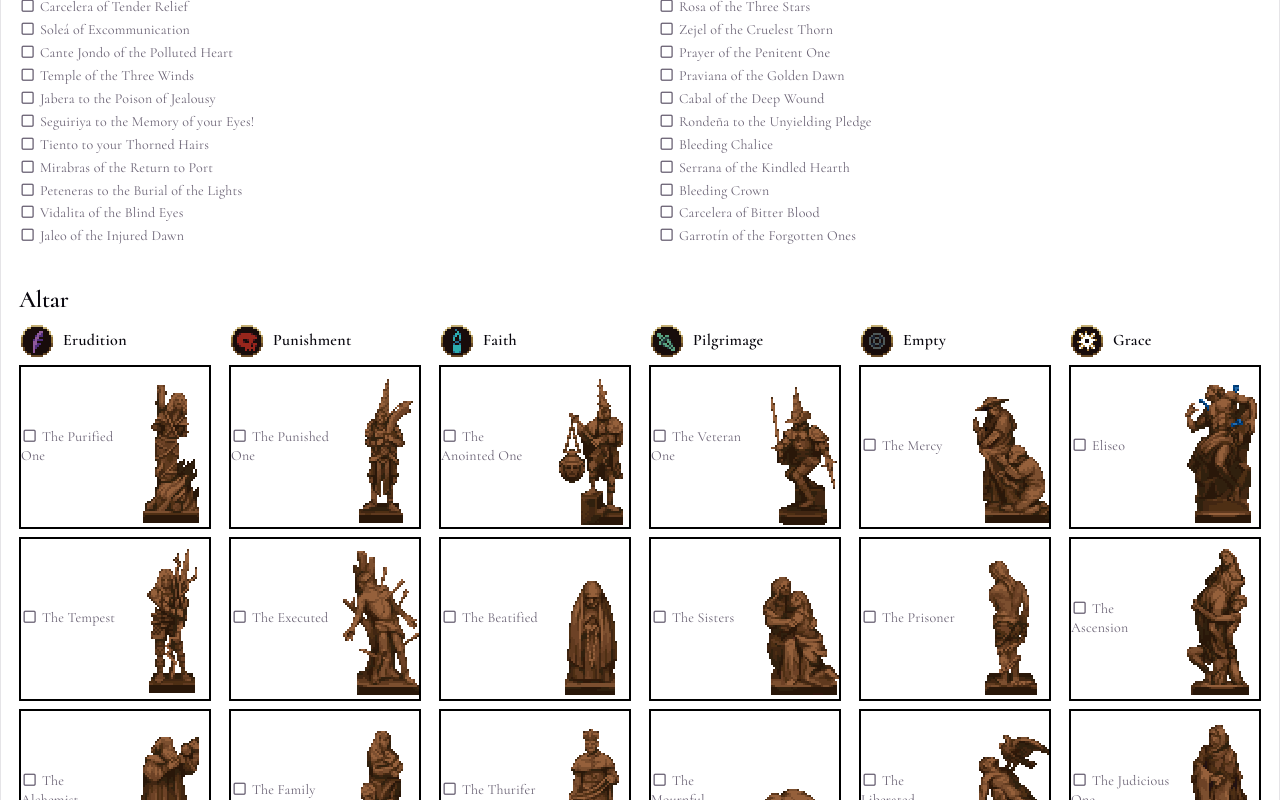
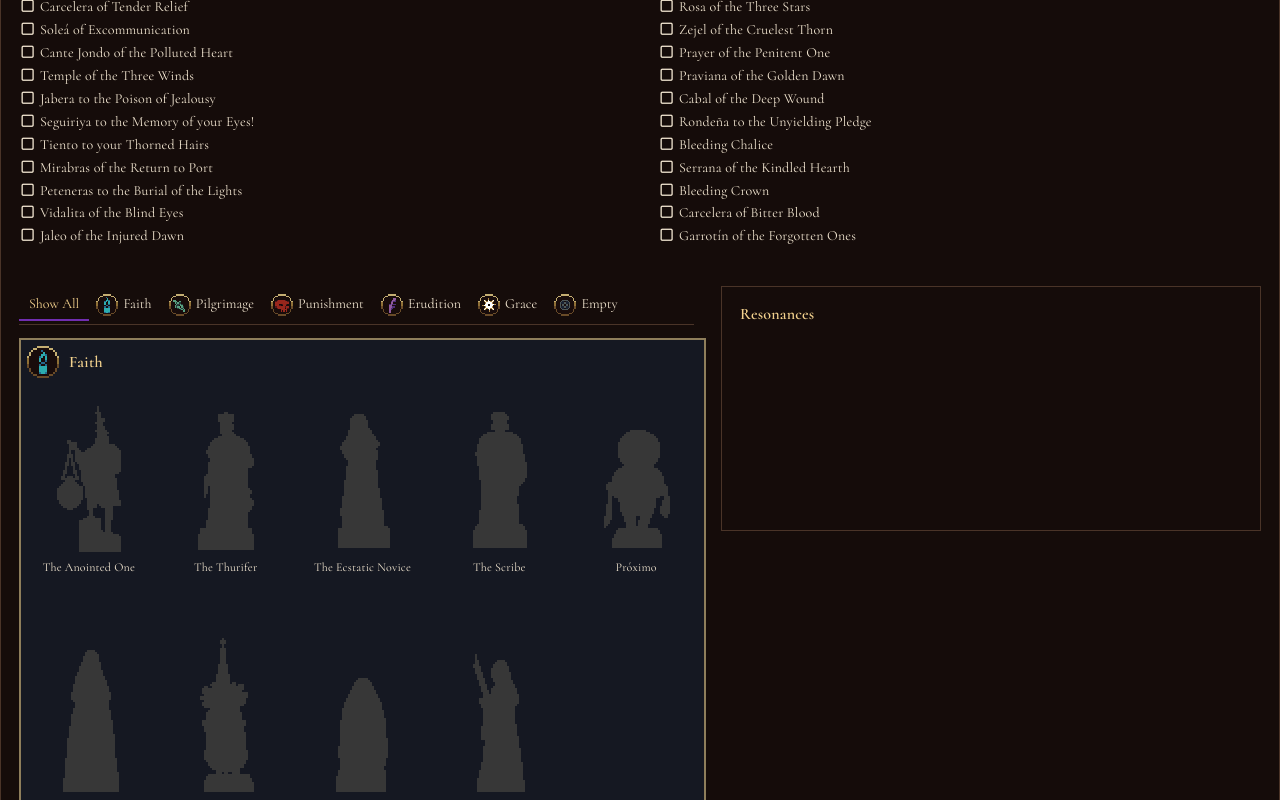
Before and after one commit to The-Black-Lodge/blasphemous2-save-analyzer, a React (Vite) app: page / in a window 1280 px wide. Shown: the part 1380-2180 px from the top of the page. Built offline with nearby package versions, Linux system fonts and the light colour scheme.

Commit message:
display order

```diff
--- a/src/components/Altar.tsx
+++ b/src/components/Altar.tsx
@@ -1,3 +1,4 @@
+import { useState } from "react"
 import b2data from "../data/b2data.json"
 import { FigureCategorySprite } from "./FigureCategorySprite"
 import { FigureSprite } from "./FigureSprite"
@@ -5,7 +6,8 @@ import { useSave } from "./SaveContext"
 import {
   FIGURE_KIND_LABELS,
   FIGURE_KIND_ORDER,
-  getFigureKind,
+  getFigureDisplayKind,
+  getOrderedFigureSourcesForKind,
   type FigureKind,
 } from "../utils/figureKinds"
 import {
@@ -23,6 +25,8 @@ interface FigureItem {
   }
 }
 
+type AltarTab = "all" | FigureKind | "other"
+
 const MAIDEN_UNWAVERING_SOURCE = "FG36"
 const hiddenChainSources = getHiddenChainSources()
 const maidenChain = getMaidenChain()
@@ -30,10 +34,7 @@ const figureBySource = new Map(
   b2data.figures.map((figure) => [figure.source, figure]),
 )
 
-function getFigureSpriteSource(
-  source: string,
-  acquired: Set<string>,
-): string {
+function getFigureSpriteSource(source: string, acquired: Set<string>): string {
   if (source === maidenChain.displaySource) {
     const chainIndex = getHighestAcquiredChainIndex(maidenChain, acquired)
     if (chainIndex !== null) {
@@ -71,7 +72,20 @@ function MaidenLabel({ chainIndex }: { chainIndex: number | null }) {
   )
 }
 
-function FigureRow({
+function isFigureOwned(source: string, acquired: Set<string>): boolean {
+  if (source === maidenChain.displaySource) {
+    return isChainAcquired(maidenChain, acquired)
+  }
+
+  const envoyChain = getEnvoyChain(source)
+  if (envoyChain) {
+    return isChainAcquired(envoyChain, acquired)
+  }
+
+  return acquired.has(source)
+}
+
+function FigureItem({
   source,
   acquired,
 }: {
@@ -81,26 +95,24 @@ function FigureRow({
   const figure = figureBySource.get(source)
   if (!figure) return null
 
+  const owned = isFigureOwned(source, acquired)
+  const itemClassName = owned
+    ? "altar-figure-item"
+    : "altar-figure-item altar-figure-item--missing"
+
   if (source === maidenChain.displaySource) {
     const chainIndex = getHighestAcquiredChainIndex(maidenChain, acquired)
 
     return (
-      <li key={source} className="altar-figure-row">
-        <span className="altar-figure-label">
-          <i
-            className={
-              isChainAcquired(maidenChain, acquired)
-                ? "fa-regular fa-square-check"
-                : "fa-regular fa-square"
-            }
-          ></i>{" "}
-          <MaidenLabel chainIndex={chainIndex} />
-        </span>
+      <li className={itemClassName}>
         <span className="altar-figure-sprite-slot">
           <FigureSprite
             source={getFigureSpriteSource(source, acquired)}
             acquired={acquired}
           />
+        </span>
+        <span className="altar-figure-label">
+          <MaidenLabel chainIndex={chainIndex} />
         </span>
       </li>
     )
@@ -112,17 +124,7 @@ function FigureRow({
     const isBurnt = acquired.has(burntSource)
 
     return (
-      <li key={source} className="altar-figure-row">
-        <span className="altar-figure-label">
-          <i
-            className={
-              isChainAcquired(envoyChain, acquired)
-                ? "fa-regular fa-square-check"
-                : "fa-regular fa-square"
-            }
-          ></i>{" "}
-          {isBurnt ? `Burnt Figure (${figure.caption.en})` : figure.caption.en}
-        </span>
+      <li className={itemClassName}>
         <span className="altar-figure-sprite-slot">
           <FigureSprite
             source={getFigureSpriteSource(source, acquired)}
@@ -130,60 +132,62 @@ function FigureRow({
             burnt={isBurnt}
           />
         </span>
+        <span className="altar-figure-label">
+          {isBurnt ? `Burnt Figure (${figure.caption.en})` : figure.caption.en}
+        </span>
       </li>
     )
   }
 
   return (
-    <li key={source} className="altar-figure-row">
-      <span className="altar-figure-label">
-        <i
-          className={
-            acquired.has(source)
-              ? "fa-regular fa-square-check"
-              : "fa-regular fa-square"
-          }
-        ></i>{" "}
-        {figure.caption.en}
-      </span>
+    <li className={itemClassName}>
       <span className="altar-figure-sprite-slot">
         <FigureSprite
           source={getFigureSpriteSource(source, acquired)}
           acquired={acquired}
         />
       </span>
+      <span className="altar-figure-label">{figure.caption.en}</span>
     </li>
   )
 }
 
-function FigureList({
+function FigurePanel({
   kind,
+  label,
   sources,
   acquired,
+  showHeading,
 }: {
-  kind: FigureKind
+  kind?: FigureKind
+  label: string
   sources: string[]
   acquired: Set<string>
+  showHeading: boolean
 }) {
   if (sources.length === 0) return null
 
   return (
-    <div className="altar-column">
-      <h3 className="altar-column-heading">
-        <FigureCategorySprite kind={kind} />
-        <span>{FIGURE_KIND_LABELS[kind]}</span>
-      </h3>
-      <ul>
+    <section className="altar-panel">
+      {showHeading ? (
+        <h3 className="altar-panel-heading">
+          {kind ? <FigureCategorySprite kind={kind} /> : null}
+          <span>{label}</span>
+        </h3>
+      ) : null}
+      <ul className="altar-figures">
         {sources.map((source) => (
-          <FigureRow key={source} source={source} acquired={acquired} />
+          <FigureItem key={source} source={source} acquired={acquired} />
         ))}
       </ul>
-    </div>
+    </section>
   )
 }
 
 export default function Altar() {
   const { save } = useSave()
+  const [tab, setTab] = useState<AltarTab>("all")
+
   const acquired = new Set(
     (
       save?.player?.inventory as
@@ -195,47 +199,106 @@ export default function Altar() {
   )
 
   const byKind = new Map(
-    FIGURE_KIND_ORDER.map((kind) => [kind, [] as string[]]),
+    FIGURE_KIND_ORDER.map((kind) => [
+      kind,
+      getOrderedFigureSourcesForKind(kind, acquired, hiddenChainSources),
+    ]),
   )
+
   const unclassified: string[] = []
-
   for (const figure of b2data.figures) {
     if (hiddenChainSources.has(figure.source)) {
       continue
     }
-
-    const kind = getFigureKind(figure.source)
-    if (kind) {
-      byKind.get(kind)?.push(figure.source)
-    } else {
+    if (!getFigureDisplayKind(figure.source, acquired)) {
       unclassified.push(figure.source)
     }
   }
 
+  const categoryTabs = FIGURE_KIND_ORDER.filter(
+    (kind) => (byKind.get(kind)?.length ?? 0) > 0,
+  )
+  const otherTabVisible = unclassified.length > 0
+
+  const visiblePanels =
+    tab === "all"
+      ? [
+          ...categoryTabs.map((kind) => ({
+            id: kind,
+            kind,
+            label: FIGURE_KIND_LABELS[kind],
+            sources: byKind.get(kind) ?? [],
+          })),
+          ...(otherTabVisible
+            ? [{ id: "other" as const, label: "Other", sources: unclassified }]
+            : []),
+        ]
+      : tab === "other"
+        ? [{ id: "other" as const, label: "Other", sources: unclassified }]
+        : [
+            {
+              id: tab,
+              kind: tab,
+              label: FIGURE_KIND_LABELS[tab],
+              sources: byKind.get(tab) ?? [],
+            },
+          ]
+
   return (
     <section className="altar">
-      <h2>Altar</h2>
-      <div className="altar-columns">
-        {FIGURE_KIND_ORDER.map((kind) => (
-          <FigureList
-            key={kind}
-            kind={kind}
-            sources={byKind.get(kind) ?? []}
-            acquired={acquired}
-          />
-        ))}
-        {unclassified.length > 0 ? (
-          <div className="altar-column">
-            <h3 className="altar-column-heading">
-              <span>Other</span>
-            </h3>
-            <ul>
-              {unclassified.map((source) => (
-                <FigureRow key={source} source={source} acquired={acquired} />
-              ))}
-            </ul>
+      <div className="altar-layout">
+        <div className="altar-board">
+          <nav className="altar-tabs" aria-label="Figure categories">
+            <button
+              type="button"
+              className="altar-tab"
+              role="tab"
+              aria-selected={tab === "all"}
+              onClick={() => setTab("all")}
+            >
+              Show All
+            </button>
+            {categoryTabs.map((kind) => (
+              <button
+                key={kind}
+                type="button"
+                className="altar-tab altar-tab--category"
+                role="tab"
+                aria-selected={tab === kind}
+                onClick={() => setTab(kind)}
+              >
+                <FigureCategorySprite kind={kind} />
+                <span>{FIGURE_KIND_LABELS[kind]}</span>
+              </button>
+            ))}
+            {otherTabVisible ? (
+              <button
+                type="button"
+                className="altar-tab"
+                role="tab"
+                aria-selected={tab === "other"}
+                onClick={() => setTab("other")}
+              >
+                Other
+              </button>
+            ) : null}
+          </nav>
+          <div className="altar-panels">
+            {visiblePanels.map((panel) => (
+              <FigurePanel
+                key={panel.id}
+                kind={"kind" in panel ? panel.kind : undefined}
+                label={panel.label}
+                sources={panel.sources}
+                acquired={acquired}
+                showHeading={tab === "all"}
+              />
+            ))}
           </div>
-        ) : null}
+        </div>
+        <aside className="altar-resonances">
+          <h3>Resonances</h3>
+        </aside>
       </div>
     </section>
   )
--- a/src/data/figure-kinds.json
+++ b/src/data/figure-kinds.json
@@ -1,13 +1,13 @@
 {
+  "order": {
     "faith": [
       "FG01",
       "FG11",
       "FG16",
       "FG22",
       "FG29",
-    "FG31",
+      "FG45",
       "FG44",
-    "FG45",
       "FG104",
       "FG113"
     ],
@@ -17,10 +17,9 @@
       "FG14",
       "FG15",
       "FG24",
-    "FG32",
       "FG103",
+      "FG109",
       "FG105",
-    "FG109",
       "FG111"
     ],
     "punishment": [
@@ -31,10 +30,8 @@
       "FG23",
       "FG27",
       "FG28",
-    "FG33",
-    "FG106",
       "FG107",
-    "FG110"
+      "FG106"
     ],
     "erudition": [
       "FG04",
@@ -46,16 +43,10 @@
       "FG10",
       "FG26",
       "FG30",
+      "FG31",
+      "FG32",
+      "FG33",
       "FG101"
-  ],
-  "empty": [
-    "FG18",
-    "FG19",
-    "FG20",
-    "FG25",
-    "FG102",
-    "FG108",
-    "FG112"
     ],
     "grace": [
       "FG201",
@@ -68,6 +59,21 @@
       "FG208",
       "FG209"
     ],
+    "empty": [
+      "FG19",
+      "FG18",
+      "FG25",
+      "FG20",
+      "FG30",
+      "FG31",
+      "FG32",
+      "FG33",
+      "FG102",
+      "FG108",
+      "FG110",
+      "FG112"
+    ]
+  },
   "trueTormentOnly": [
     "FG28",
     "FG101",
--- a/src/index.css
+++ b/src/index.css
@@ -1,10 +1,10 @@
 :root {
-  --text: #6b6375;
-  --text-h: #08060d;
-  --bg: #fff;
-  --border: #e5e4e7;
-  --code-bg: #f4f3ec;
-  --accent: #aa3bff;
+  --text: rgb(241, 229, 208);
+  --text-h: rgb(242, 209, 141);
+  --bg: rgb(21, 12, 10);
+  --border: #4a3428;
+  --code-bg: #2a1814;
+  --accent: rgb(113, 46, 176);
   --accent-bg: rgba(170, 59, 255, 0.1);
   --accent-border: rgba(170, 59, 255, 0.5);
   --social-bg: rgba(244, 243, 236, 0.5);
@@ -15,11 +15,12 @@
   --heading: var(--sans);
   --mono: ui-monospace, Consolas, monospace;
 
+  color-scheme: dark;
+}
+
+html {
   font: 18px/145% var(--sans);
   letter-spacing: 0.18px;
-  color-scheme: light dark;
-  color: var(--text);
-  background: var(--bg);
   font-synthesis: none;
   text-rendering: optimizeLegibility;
   -webkit-font-smoothing: antialiased;
@@ -30,24 +31,10 @@
   }
 }
 
-@media (prefers-color-scheme: dark) {
-  :root {
-    --text: #9ca3af;
-    --text-h: #f3f4f6;
-    --bg: #16171d;
-    --border: #2e303a;
-    --code-bg: #1f2028;
-    --accent: #c084fc;
-    --accent-bg: rgba(192, 132, 252, 0.15);
-    --accent-border: rgba(192, 132, 252, 0.5);
-    --social-bg: rgba(47, 48, 58, 0.5);
-    --shadow:
-      rgba(0, 0, 0, 0.4) 0 10px 15px -3px, rgba(0, 0, 0, 0.25) 0 4px 6px -2px;
-  }
-
-  #social .button-icon {
-    filter: invert(1) brightness(2);
-  }
+body {
+  margin: 0;
+  color: var(--text);
+  background: var(--bg);
 }
 
 #root {
@@ -58,10 +45,7 @@
   display: flex;
   flex-direction: column;
   box-sizing: border-box;
-}
-
-body {
-  margin: 0;
+  background: var(--bg);
 }
 
 h1,
@@ -115,29 +99,124 @@ code {
   background: var(--code-bg);
 }
 
-.altar-columns {
+.altar-layout {
+  display: flex;
+  align-items: flex-start;
+  gap: 1.5rem;
+}
+
+.altar-board {
+  --altar-figure-gap: 0.5rem;
+  --altar-figure-width: 7.1rem;
+  /* Matches flood-color in index.html #altar-figure-missing-tint */
+  --altar-figure-missing-overlay: rgb(55, 55, 55);
+  --altar-grid-width: calc(
+    5 * var(--altar-figure-width) + 4 * var(--altar-figure-gap)
+  );
+  display: flex;
+  flex-direction: column;
+  align-items: stretch;
+  flex: 0 0 var(--altar-grid-width);
+  width: var(--altar-grid-width);
+  min-width: var(--altar-grid-width);
+  max-width: 100%;
+}
+
+.altar-tabs {
   display: flex;
   flex-direction: row;
-  gap: 1rem;
-  align-items: flex-start;
+  flex-wrap: wrap;
+  align-items: center;
+  gap: 0;
+  width: 100%;
+  margin: 0;
+  padding: 0;
+  border-bottom: 1px solid var(--border);
+  box-sizing: border-box;
 }
 
-.altar-column {
-  flex: 1 1 0;
-  min-width: 0;
+.altar-tab {
+  display: inline-flex;
+  align-items: center;
+  gap: 4px;
+  min-height: 24px;
+  width: auto;
+  margin: 0;
+  padding: 0.35rem 0.55rem;
+  border: none;
+  border-bottom: 2px solid transparent;
+  margin-bottom: -1px;
+  background: none;
+  font: inherit;
+  font-size: 14px;
+  line-height: 1.2;
+  color: var(--text);
+  white-space: nowrap;
+  cursor: pointer;
 }
 
-.altar-column h3 {
-  font-size: 16px;
-  margin: 0 0 6px;
-  letter-spacing: 0.02em;
+.altar-tab--category {
+  padding-left: 0.35rem;
 }
 
-.altar-column-heading {
+.altar-tab:hover {
+  color: var(--text-h);
+}
+
+.altar-tab[aria-selected="true"] {
+  color: var(--text-h);
+  border-bottom-color: var(--accent);
+}
+
+.altar-tab--category .altar-category-icon-slot {
+  flex: 0 0 24px;
+  width: 24px;
+  height: 24px;
+}
+
+.altar-tab--category .altar-category-icon-slot .fg-cat-sprite {
+  transform: scale(calc(24 / 18));
+  transform-origin: left center;
+}
+
+.altar-panels {
+  display: flex;
+  flex-direction: column;
+  gap: 1rem;
+  width: var(--altar-grid-width);
+  min-width: var(--altar-grid-width);
+  padding-top: 0.75rem;
+  box-sizing: border-box;
+}
+
+.altar-panel {
+  width: 100%;
+  background: rgb(21, 24, 34);
+  border: 2px solid rgb(142, 126, 91);
+  padding: 4px;
+}
+
+.altar-resonances {
+  flex: 1 1 auto;
+  min-width: 0;
+  min-height: 12rem;
+  padding: 0.75rem 1rem;
+  border: 1px solid var(--border);
+}
+
+.altar-resonances h3 {
+  margin: 0;
+  font-size: 16px;
+}
+
+.altar-panel-heading {
   display: flex;
   align-items: center;
   gap: 8px;
   min-height: var(--figure-cat-sprite-size);
+  font-size: 16px;
+  margin: 0 0 8px;
+  letter-spacing: 0.02em;
 }
 
 .altar-category-icon-slot {
@@ -154,48 +233,61 @@ code {
   transform-origin: left center;
 }
 
-.altar-column ul {
+.altar-figures {
+  display: grid;
+  grid-template-columns: repeat(5, var(--altar-figure-width));
+  gap: var(--altar-figure-gap);
+  width: var(--altar-grid-width);
   margin: 0;
   padding: 0;
   list-style: none;
-  font-size: 14px;
-  line-height: 135%;
-  width: 100%;
+  box-sizing: border-box;
 }
 
-.altar-column li {
-  margin-bottom: 8px;
+.altar-figure-item {
+  --altar-figure-label-min-height: 3.5rem;
+  position: relative;
+  display: flex;
+  flex-direction: column;
+  align-items: center;
+  gap: 6px;
+  width: var(--altar-figure-width);
+  height: calc(
+    var(--figure-sprite-height) + var(--altar-figure-label-min-height) + 10px
+  );
+  box-sizing: border-box;
+  padding: 6px 0 4px;
 }
 
-.altar-figure-row {
-  border: 2px solid black;
-  display: flex;
-  align-items: center;
-  justify-content: space-between;
-  gap: 12px;
-  width: 100%;
-  min-height: var(--figure-sprite-height);
-  box-sizing: border-box;
+.altar-figure-item--missing .altar-figure-sprite-slot .fg-sprite {
+  filter: url(#altar-figure-missing-tint);
 }
 
 .altar-figure-label {
   flex: 1 1 auto;
-  min-width: 0;
+  display: flex;
+  align-items: flex-start;
+  justify-content: center;
+  min-height: var(--altar-figure-label-min-height);
+  text-align: center;
+  font-size: 12px;
+  line-height: 130%;
 }
 
 .altar-figure-sprite-slot {
-  flex: 0 0 var(--figure-sprite-width);
+  position: relative;
+  flex: 0 0 var(--figure-sprite-height);
   width: var(--figure-sprite-width);
   height: var(--figure-sprite-height);
-  display: flex;
-  align-items: center;
-  justify-content: flex-end;
-  overflow: hidden;
+  overflow: visible;
 }
 
 .altar-figure-sprite-slot .fg-sprite {
-  transform: scale(var(--figure-sprite-scale));
-  transform-origin: right center;
+  position: absolute;
+  bottom: 0;
+  left: 50%;
+  transform: translateX(-50%) scale(var(--figure-sprite-scale));
+  transform-origin: bottom center;
 }
 
 .prayer-columns {
--- a/src/utils/figureKinds.ts
+++ b/src/utils/figureKinds.ts
@@ -1,44 +1,83 @@
 import figureKindsJson from "../data/figure-kinds.json"
+import { getEnvoyChain } from "./figureChains"
 
 export type FigureKind =
-  | "erudition"
-  | "punishment"
   | "faith"
   | "pilgrimage"
+  | "punishment"
+  | "erudition"
+  | "grace"
   | "empty"
-  | "grace"
 
 export const FIGURE_KIND_ORDER: FigureKind[] = [
-  "erudition",
-  "punishment",
   "faith",
   "pilgrimage",
+  "punishment",
+  "erudition",
+  "grace",
   "empty",
-  "grace",
 ]
 
 export const FIGURE_KIND_LABELS: Record<FigureKind, string> = {
-  erudition: "Erudition",
-  punishment: "Punishment",
   faith: "Faith",
   pilgrimage: "Pilgrimage",
+  punishment: "Punishment",
+  erudition: "Erudition",
+  grace: "Grace",
   empty: "Empty",
-  grace: "Grace",
 }
 
+const figureOrder = figureKindsJson.order as Record<FigureKind, string[]>
+const trueTormentOnly = new Set(figureKindsJson.trueTormentOnly)
+const ENVOY_DISPLAY_SOURCES = new Set(["FG30", "FG31", "FG32", "FG33"])
+
 const kindBySource = new Map<string, FigureKind>()
-const trueTormentOnly = new Set(figureKindsJson.trueTormentOnly)
 
 for (const kind of FIGURE_KIND_ORDER) {
-  for (const source of figureKindsJson[kind]) {
-    kindBySource.set(source, kind)
+  for (const source of figureOrder[kind]) {
+    if (ENVOY_DISPLAY_SOURCES.has(source) && kind === "empty") {
+      continue
+    }
+    if (!kindBySource.has(source)) {
+      kindBySource.set(source, kind)
+    }
   }
+}
+
+for (const source of ENVOY_DISPLAY_SOURCES) {
+  kindBySource.set(source, "erudition")
 }
 
 export function getFigureKind(source: string): FigureKind | null {
   return kindBySource.get(source) ?? null
 }
 
+/** Category shown in the altar for a figure, accounting for burnt envoys. */
+export function getFigureDisplayKind(
+  source: string,
+  acquired: ReadonlySet<string>,
+): FigureKind | null {
+  const envoyChain = getEnvoyChain(source)
+  if (envoyChain && source === envoyChain.displaySource) {
+    const burntSource = envoyChain.sources[1]
+    return acquired.has(burntSource) ? "empty" : "erudition"
+  }
+
+  return kindBySource.get(source) ?? null
+}
+
+/** Display order for a category; respects burnt envoy transfer. */
+export function getOrderedFigureSourcesForKind(
+  kind: FigureKind,
+  acquired: ReadonlySet<string>,
+  exclude: ReadonlySet<string> = new Set(),
+): string[] {
+  return figureOrder[kind].filter((source) => {
+    if (exclude.has(source)) return false
+    return getFigureDisplayKind(source, acquired) === kind
+  })
+}
+
 export function isTrueTormentOnlyFigure(source: string): boolean {
   return trueTormentOnly.has(source)
 }
--- a/src/utils/figureSprites.ts
+++ b/src/utils/figureSprites.ts
@@ -1,181 +1,93 @@
 import figureSprites from "../data/figure-sprites.json"
 
-
-
 export type FigureSpriteVariant =
-
   | "base"
-
   | "resonance"
-
   | "empty"
-
   | "full"
-
   | "burn"
 
-
-
 export interface SpriteRect {
-
   sheet: string
-
   x: number
-
   y: number
-
   w: number
-
   h: number
-
 }
 
-
-
 export interface FigureSpriteEntry {
-
   base?: SpriteRect
-
   resonance?: SpriteRect
-
   empty?: SpriteRect
-
   full?: SpriteRect
-
   burn?: SpriteRect
-
 }
 
-
-
 interface FigureSpritesFile {
-
   atlas: Record<string, { w: number; h: number }>
-
   sprites: Record<string, FigureSpriteEntry>
-
   scale?: number
-
 }
-
-
 
 const figureSpriteData = figureSprites as FigureSpritesFile
 
-
-
 const VARIANT_FALLBACK: FigureSpriteVariant[] = [
-
   "base",
-
   "resonance",
-
   "burn",
-
   "full",
-
   "empty",
-
 ]
 
-
-
 export const FIGURE_SPRITE_SCALE = figureSpriteData.scale ?? 2
-
 export const FIGURE_SPRITE_WIDTH = 38 * FIGURE_SPRITE_SCALE
-
 export const FIGURE_SPRITE_HEIGHT = 80 * FIGURE_SPRITE_SCALE
 
-
-
 function resolveVariant(
-
   source: string,
-
   preferred: FigureSpriteVariant,
-
 ): FigureSpriteVariant | null {
-
   const entry = figureSpriteData.sprites[source]
-
   if (!entry) return null
 
-
-
   if (entry[preferred]) {
-
     return preferred
-
   }
 
-
-
   for (const candidate of VARIANT_FALLBACK) {
-
     if (entry[candidate]) {
-
       return candidate
-
     }
-
   }
 
-
-
   return null
-
 }
 
-
-
 export function resolveFigureSpriteVariant(
-
   source: string,
-
-  acquired: Set<string>,
-
+  _acquired: Set<string>,
 ): FigureSpriteVariant {
-
+  // FG209 only has empty/full slices. "full" sits on the resonance atlas row and
+  // is the mist-charged board state — not the default inventory figurine display.
   if (source === "FG209") {
-
-    return acquired.has("FG209") ? "full" : "empty"
-
+    return "empty"
   }
 
-
-
   return "base"
-
 }
 
-
-
 export function getFigureSpriteClassName(
-
   source: string,
-
   acquired: Set<string>,
-
   variant?: FigureSpriteVariant,
-
 ): string | null {
-
   const preferred = variant ?? resolveFigureSpriteVariant(source, acquired)
-
   const resolved = resolveVariant(source, preferred)
-
   if (!resolved) return null
 
-
-
   return `fg-sprite fg-sprite--${source}--${resolved}`
-
 }
 
-
-
 export function hasBurnSprite(source: string): boolean {
-
   return Boolean(figureSpriteData.sprites[source]?.burn)
-
 }
```
Also changed, not shown: index.html (+17 -0 lines). Lines whose indentation alone changed are shown as unchanged.
